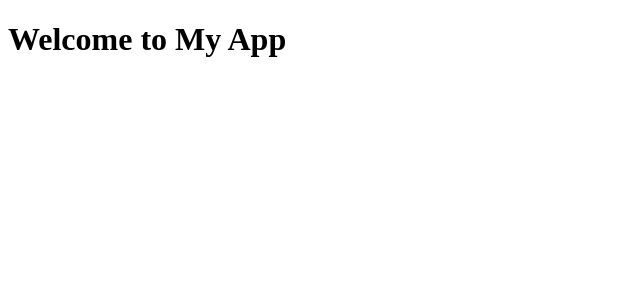
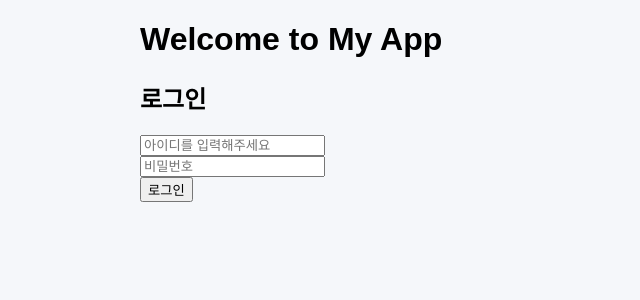
Before and after one commit to Code-Sync-Team/Blog--Frontend, a React (Create React App) app: page / in a window 1280 px wide. Before the commit this address had no page. Shown: the top 300 px of the page, without its empty margins (0-640 px from the left). Built offline with nearby package versions, Linux system fonts and the light colour scheme.

Commit message:
프로젝트 구조화

```diff
--- a/src/App.js
+++ b/src/App.js
@@ -8,7 +8,7 @@ const App = () => {
       <div className="App">
         <h1>Welcome to My App</h1>
         <Routes>
-          <Route path="/login" element={<LoginPage />} />
+          <Route path="/" element={<LoginPage />} />
         </Routes>
       </div>
     </Router>
--- a/src/Page/LoginPage.js
+++ b/src/Page/LoginPage.js
@@ -1,9 +1,12 @@
 import React from 'react';
+import '../Styles/index.css';
+import LoginForm from '../components/LoginForm'
 
 const LoginPage = () => {
     return  (
         <div className='login-container'>
             <h2>로그인</h2>
+            <LoginForm/>
         </div>
     );
 };
--- a/src/components/InputField.js
+++ b/src/components/InputField.js
@@ -0,0 +1,17 @@
+import React from 'react';
+
+const InputField = ({type, value, onchange,placeholder}) =>{
+    return(
+        <div className='input-field'>
+            <input
+                type={type}
+                value={value}
+                onchange={onchange}
+                placeholder={placeholder}
+                required
+            />
+        </div>
+    )
+}
+
+export default InputField;
--- a/src/components/LoginForm.js
+++ b/src/components/LoginForm.js
@@ -0,0 +1,35 @@
+import React, { useState } from 'react';
+import InputField from './InputField';
+import SubmitButton from './SubmitButton';
+
+const LoginForm = () =>{
+    const [email, setEmail] = useState('');
+    const [password, setPassword] = useState('')
+
+    const handleSubmit = (e) => {
+        e.preventDefault();
+        //로그인 로직 추가
+        console.log('이메일:',email);
+        console.log('비밀번호:', password)
+    };
+    return (
+        <form onSubmit={handleSubmit}>
+            <InputField
+                type = "email"
+                value = {email}
+                onChange={(e) => setEmail(e.target.value)}
+                placeholder="아이디를 입력해주세요"
+            />
+            <InputField
+                type="password"
+                value={password}
+                onChange={(e) => setPassword(e.target.value)}
+                placeholder="비밀번호"
+            />
+            <SubmitButton text="로그인" />
+        </form>
+    )
+}
+
+
+export default LoginForm;
--- a/src/components/SubmitButton.js
+++ b/src/components/SubmitButton.js
@@ -0,0 +1,10 @@
+import React from 'react';
+
+const SubmitButton = ({text}) => {
+    return (
+        <button type='submit' className='submit-button'>
+            {text}
+        </button>
+    )
+}
+export default SubmitButton;
```
Also changed, not shown: src/Styles/index.css (renamed from Styles/index.css).
